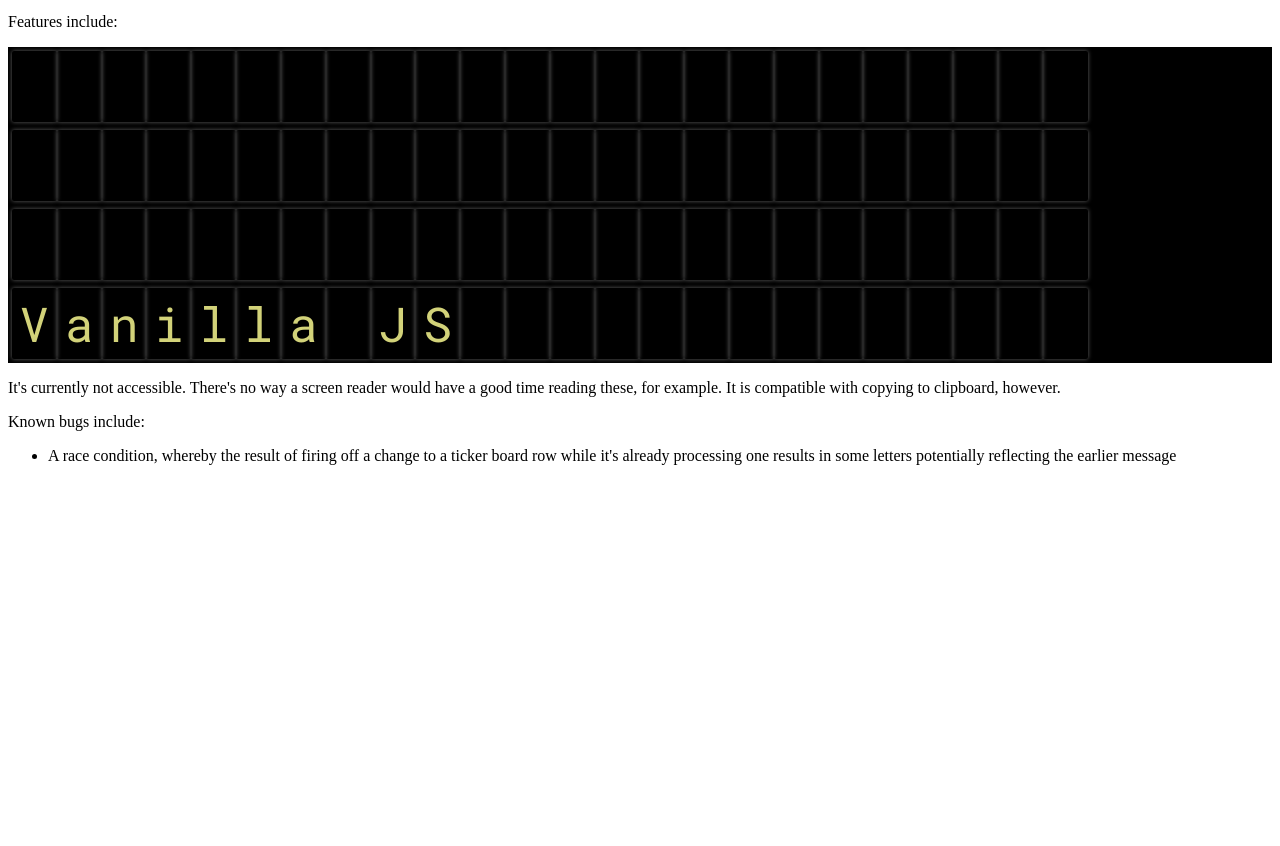
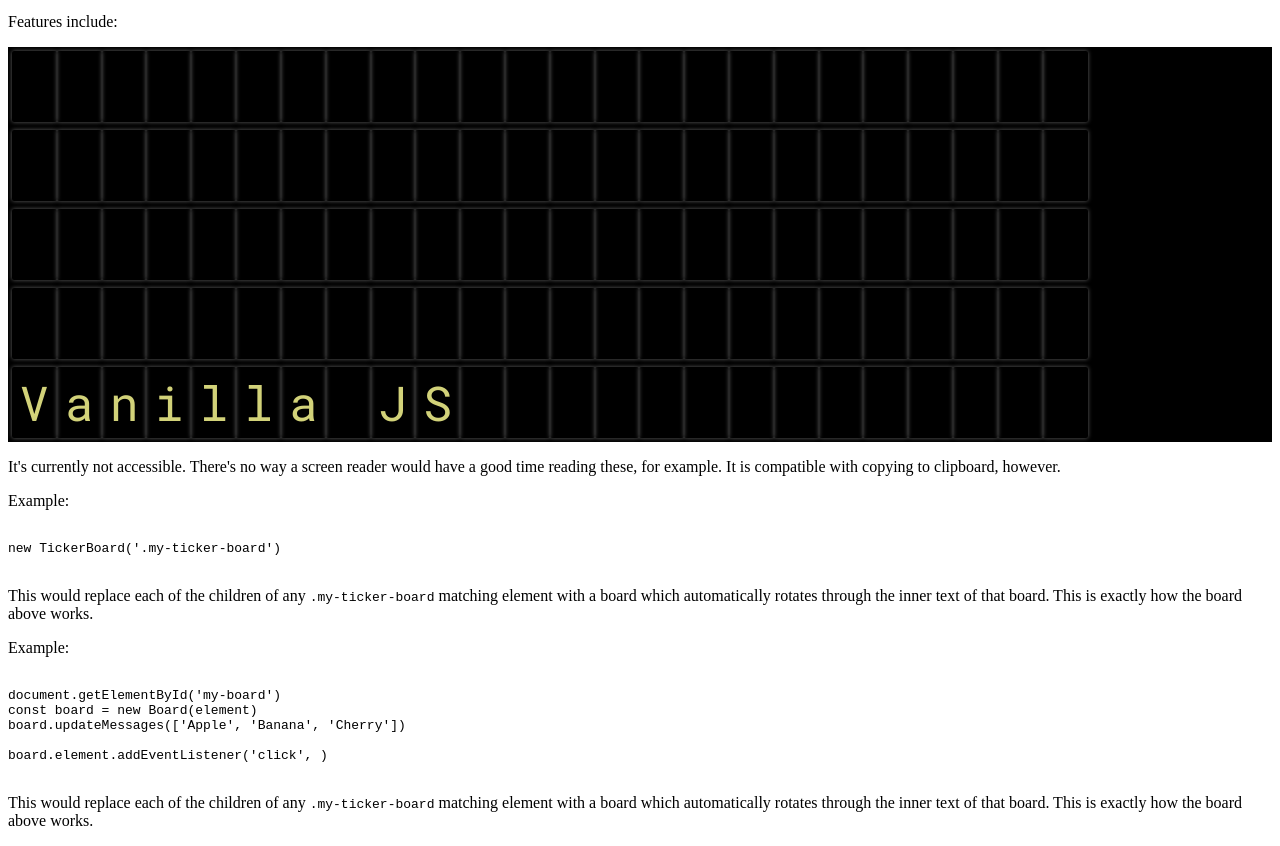
Before and after one commit to rjkerrison/ticker-board, a plain HTML site: page index.html in a window 1280 px wide. Shown: the part 101-947 px from the top of the page. Before the commit the page ends 800 px from the top, so only its background shows below. Drawn offline with Linux system fonts and the light colour scheme; a web font is replaced by a local one.

Commit message:
updated description

```diff
--- a/index.html
+++ b/index.html
@@ -13,7 +13,8 @@
     <ul class="create-ticker">
       <li>Vanilla JS</li>
       <li>CSS included</li>
-      <li>Update message methods</li>
+      <li>Auto rotating board</li>
+      <li>Manual update API</li>
       <li>That's all so far</li>
     </ul>
     <p>
@@ -21,14 +22,30 @@
       good time reading these, for example. It is compatible with copying to
       clipboard, however.
     </p>
-    <p>Known bugs include:</p>
-    <ul>
-      <li>
-        A race condition, whereby the result of firing off a change to a ticker
-        board row while it's already processing one results in some letters
-        potentially reflecting the earlier message
-      </li>
-    </ul>
+    <p>Example:</p>
+    <pre><code lang="javascript">
+new TickerBoard('.my-ticker-board')
+    </code></pre>
+    <p>
+      This would replace each of the children of any
+      <code>.my-ticker-board</code> matching element with a board which
+      automatically rotates through the inner text of that board. This is
+      exactly how the board above works.
+    </p>
+    <p>Example:</p>
+    <pre><code lang="javascript">
+document.getElementById('my-board')
+const board = new Board(element)
+board.updateMessages(['Apple', 'Banana', 'Cherry'])
+
+board.element.addEventListener('click', )
+    </code></pre>
+    <p>
+      This would replace each of the children of any
+      <code>.my-ticker-board</code> matching element with a board which
+      automatically rotates through the inner text of that board. This is
+      exactly how the board above works.
+    </p>
     <script src="src/ticker.js"></script>
     <script src="src/index.js"></script>
     <script src="main.js"></script>
--- a/src/index.js
+++ b/src/index.js
@@ -29,7 +29,7 @@
 
     this.defaultMessage = new Array(options.size).fill('\xa0').join('')
     this.originalMessages = options.messages
-    this.delay = options.delay || 7500
+    this.delay = options.delay || 3500
     this.initialDelay = options.initialDelay || 1000
     this.rotate()
   }
```
